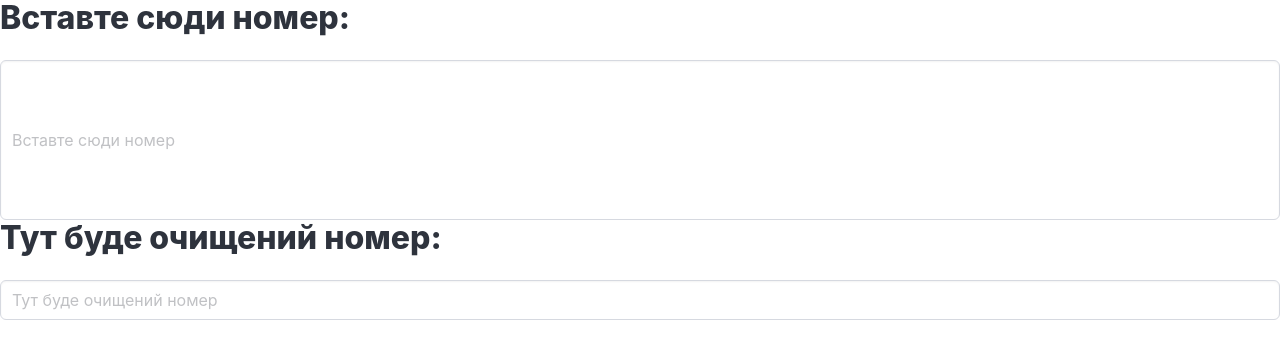
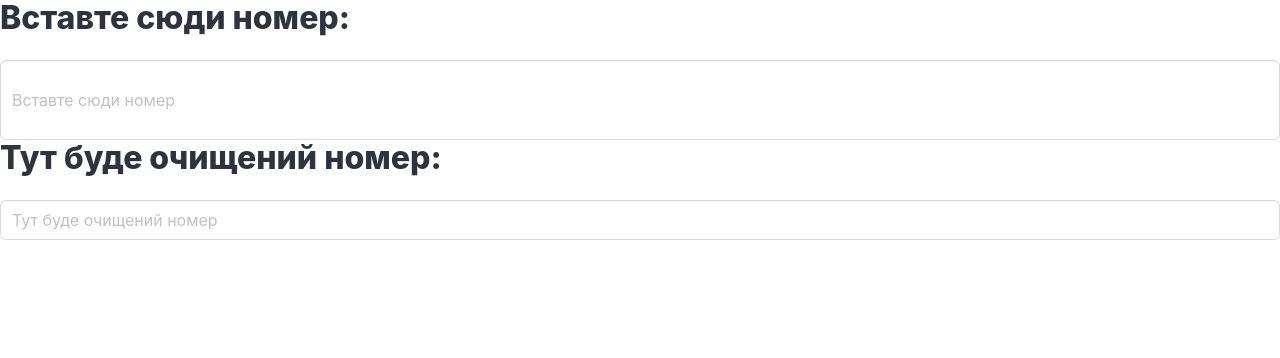
Before and after one commit to TreedyeBon/phoneformatter, a plain HTML site: page index.html in a window 1280 px wide. Drawn offline with nearby package versions, Linux system fonts and the light colour scheme.

Commit message:
Update index.html

```diff
--- a/index.html
+++ b/index.html
@@ -8,7 +8,8 @@
 </head>
 <body>
     <h1 class="title">Вставте сюди номер:</h1>
-    <input class="input" id="input" placeholder="Вставте сюди номер" style="height: 20vh"/>
+    <input class="input" id="input" placeholder="Вставте сюди номер" style="height: 10vh"/>
+    <br>
     <h1 class="title">Тут буде очищений номер:</h1>
     <input class="input" id="output" placeholder="Тут буде очищений номер"/>
     <script>
```
